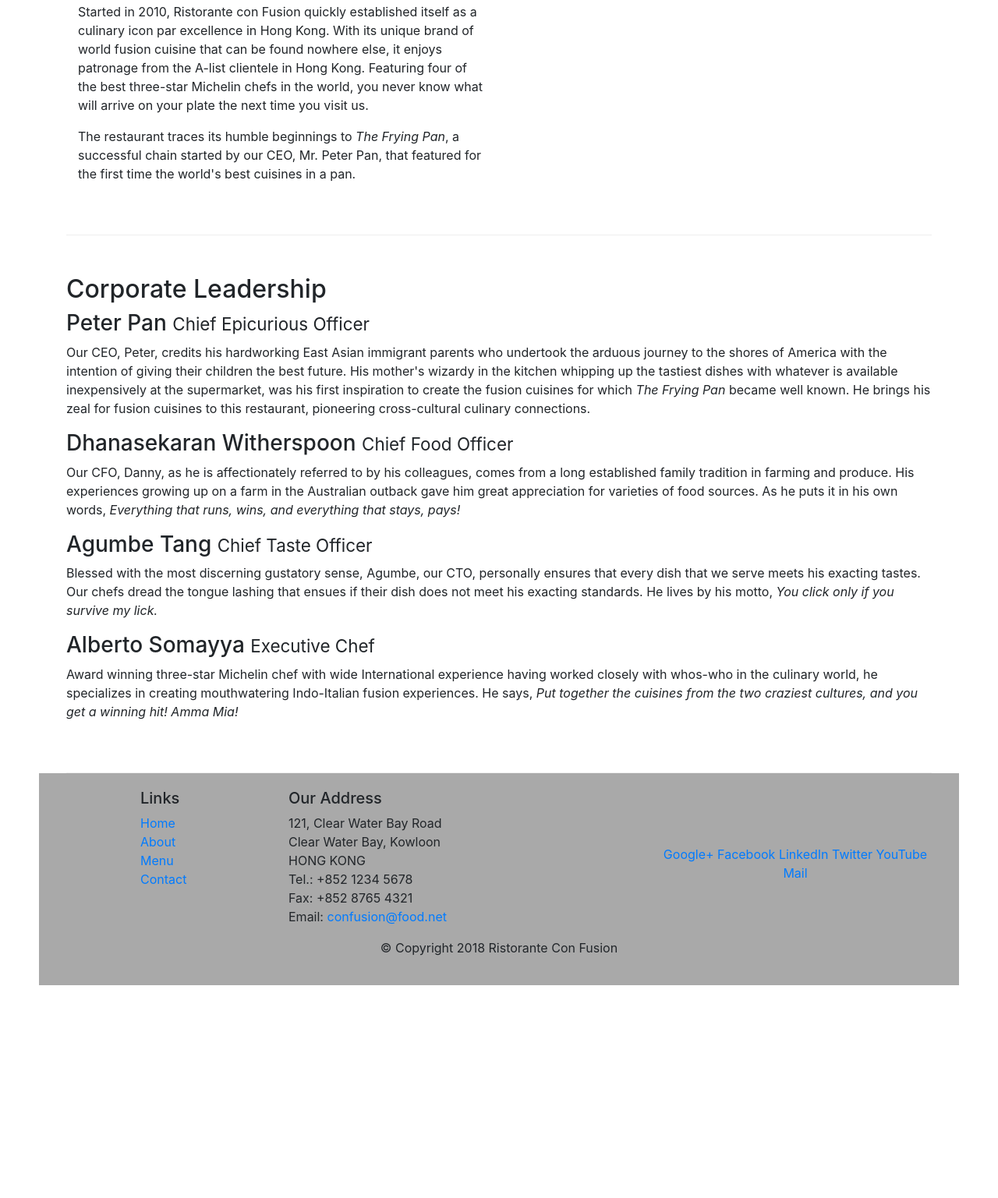
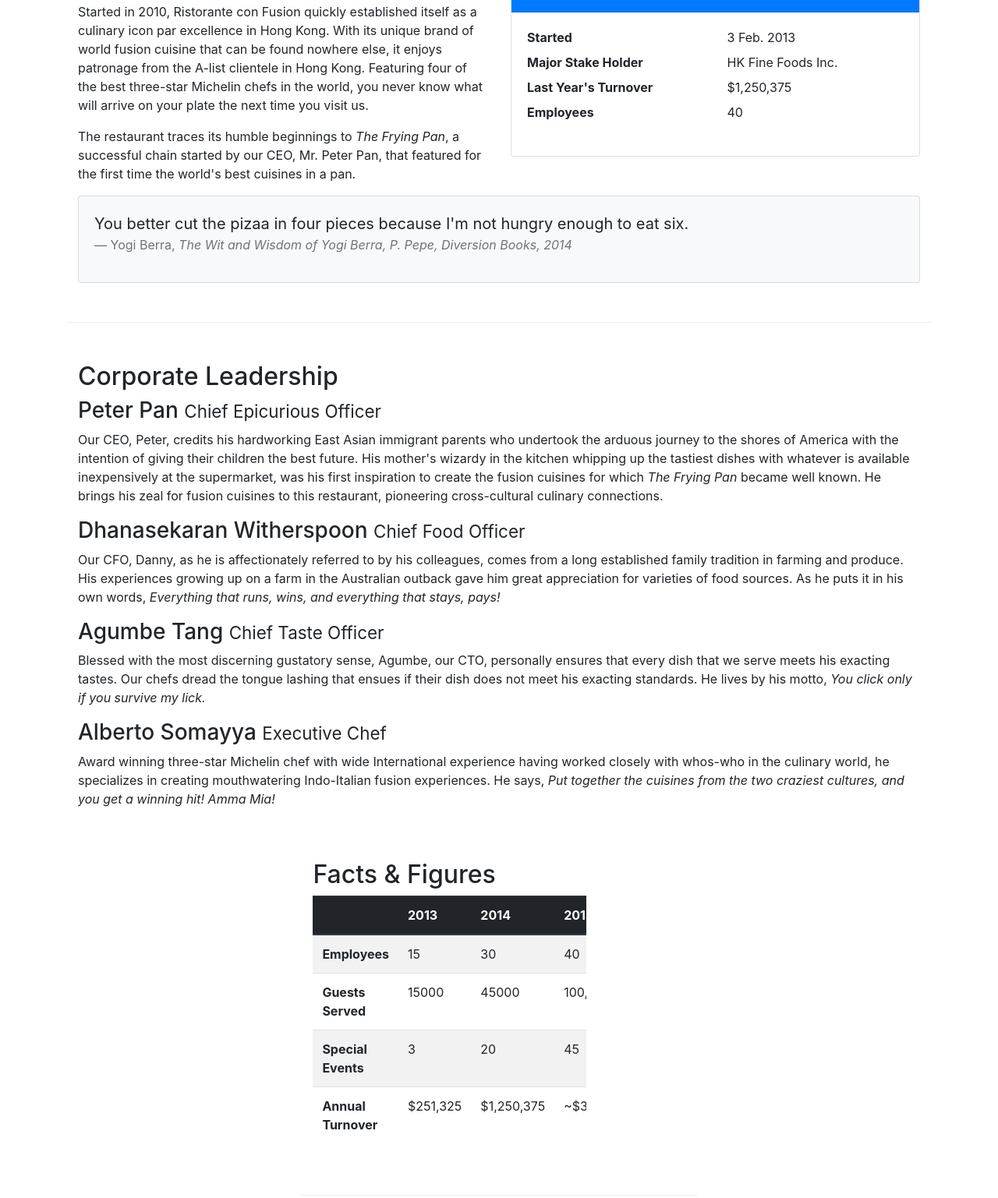
Before and after one commit to Jebarcia77/ReactA1Bootstrap, a website: page aboutus.html in a window 1280 px wide. Shown: the part 558-2095 px from the top of the page at 78% size. Before the commit the page ends 1872 px from the top, so only its background shows below. Drawn offline with nearby package versions, Linux system fonts and the light colour scheme.

Commit message:
Tables and Cards

```diff
--- a/aboutus.html
+++ b/aboutus.html
@@ -68,13 +68,41 @@
                 <p>Started in 2010, Ristorante con Fusion quickly established itself as a culinary icon par excellence in Hong Kong. With its unique brand of world fusion cuisine that can be found nowhere else, it enjoys patronage from the A-list clientele in Hong Kong.  Featuring four of the best three-star Michelin chefs in the world, you never know what will arrive on your plate the next time you visit us.</p>
                 <p>The restaurant traces its humble beginnings to <em>The Frying Pan</em>, a successful chain started by our CEO, Mr. Peter Pan, that featured for the first time the world's best cuisines in a pan.</p>
             </div>
-            <div>
+            <div class="col-sm">
+                <div class="card">
+                    <h3 class="card-header bg-primary text-white">Fact At a Glance</h3>
+                    <div class="card-body">
+                        <dl class="row">
+                            <dt class="col-6">Started</dt>
+                            <dd class="col-6">3 Feb. 2013</dd>
+                            <dt class="col-6">Major Stake Holder</dt>
+                            <dd class="col-6">HK Fine Foods Inc.</dd>
+                            <dt class="col-6">Last Year's Turnover</dt>
+                            <dd class="col-6">$1,250,375</dd>
+                            <dt class="col-6">Employees</dt>
+                            <dd class="col-6">40</dd>
+                        </dl>
+                    </div>
+                </div>
+            </div>
+            <div class="col-12">
+                <div class="card card-body bg-light">
+                    <blockquote class="blockquote">
+                        <p class="mb-0">You better cut the pizaa in four pieces because
+                            I'm not hungry enough to eat six.
+                        </p>
+                        <footer class="blockquote-footer">Yogi Berra,
+                            <cite title="Source Title">The Wit and Wisdom of Yogi Berra,
+                            P. Pepe, Diversion Books, 2014</cite>
+                        </footer>
+                    </blockquote>
+                </div>
             </div>
         </div>
 
 
         <div class="row row-content">
-            <div>
+            <div class="col-12">
                 <h2>Corporate Leadership</h2>
                 <h3>Peter Pan <small>Chief Epicurious Officer</small></h3>
                 <p class="d-none d-sm-block">Our CEO, Peter, credits his hardworking East Asian immigrant parents who undertook the arduous journey to the shores of America with the intention of giving their children the best future. His mother's wizardy in the kitchen whipping up the tastiest dishes with whatever is available inexpensively at the supermarket, was his first inspiration to create the fusion cuisines for which <em>The Frying Pan</em> became well known. He brings his zeal for fusion cuisines to this restaurant, pioneering cross-cultural culinary connections.</p>
@@ -85,6 +113,52 @@
                 <h3>Alberto Somayya <small>Executive Chef</small></h3>
                 <p class="d-none d-sm-block">Award winning three-star Michelin chef with wide International experience having worked closely with whos-who in the culinary world, he specializes in creating mouthwatering Indo-Italian fusion experiences. He says, <em>Put together the cuisines from the two craziest cultures, and you get a winning hit! Amma Mia!</em></p>
             </div>
+
+            <div class="row row-content">
+                <div class="col-12 col-sm-9">
+                    <h2>Facts &amp; Figures </h2>
+                    <div class="table-responsive">
+                        <table class="table table-striped">
+                            <thead class="thead-dark">
+                                <tr>
+                                    <th>&nbsp;</th>
+                                    <th>2013</th>
+                                    <th>2014</th>
+                                    <th>2015</th>
+                                </tr>
+                            </thead>
+                            <tbody>
+                                <tr>
+                                    <th>Employees</th>
+                                    <td>15</td>
+                                    <td>30</td>
+                                    <td>40</td>
+                                </tr>
+                                <tr>
+                                    <th>Guests Served</th>
+                                    <td>15000</td>
+                                    <td>45000</td>
+                                    <td>100,000</td>
+                                </tr>
+                                <tr>
+                                    <th>Special Events</th>
+                                    <td>3</td>
+                                    <td>20</td>
+                                    <td>45</td>
+                                </tr>
+                                <tr>
+                                    <th>Annual Turnover</th>
+                                    <td>$251,325</td>
+                                    <td>$1,250,375</td>
+                                    <td>~$3,000,000</td>
+                                </tr>
+                            </tbody>
+                        </table>
+                    </div>
+                </div>
+            </div>
+
+
        </div>
 
     </div>
```
